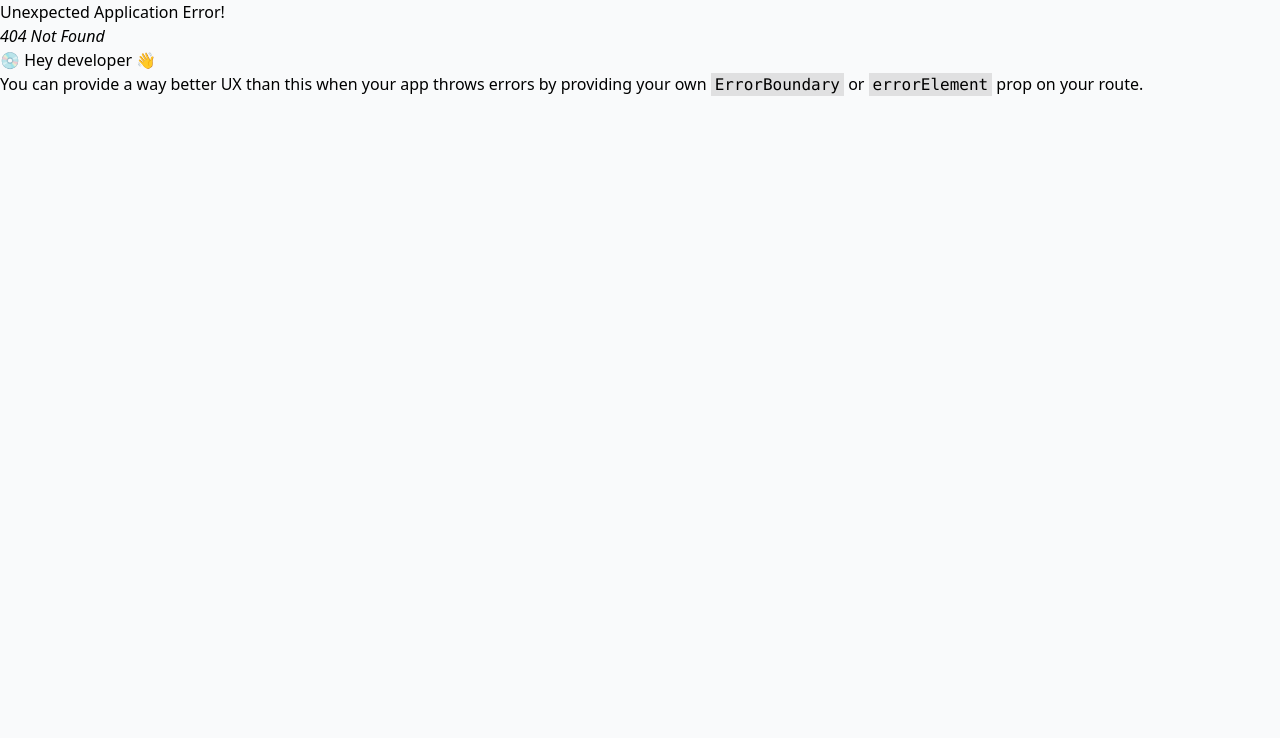
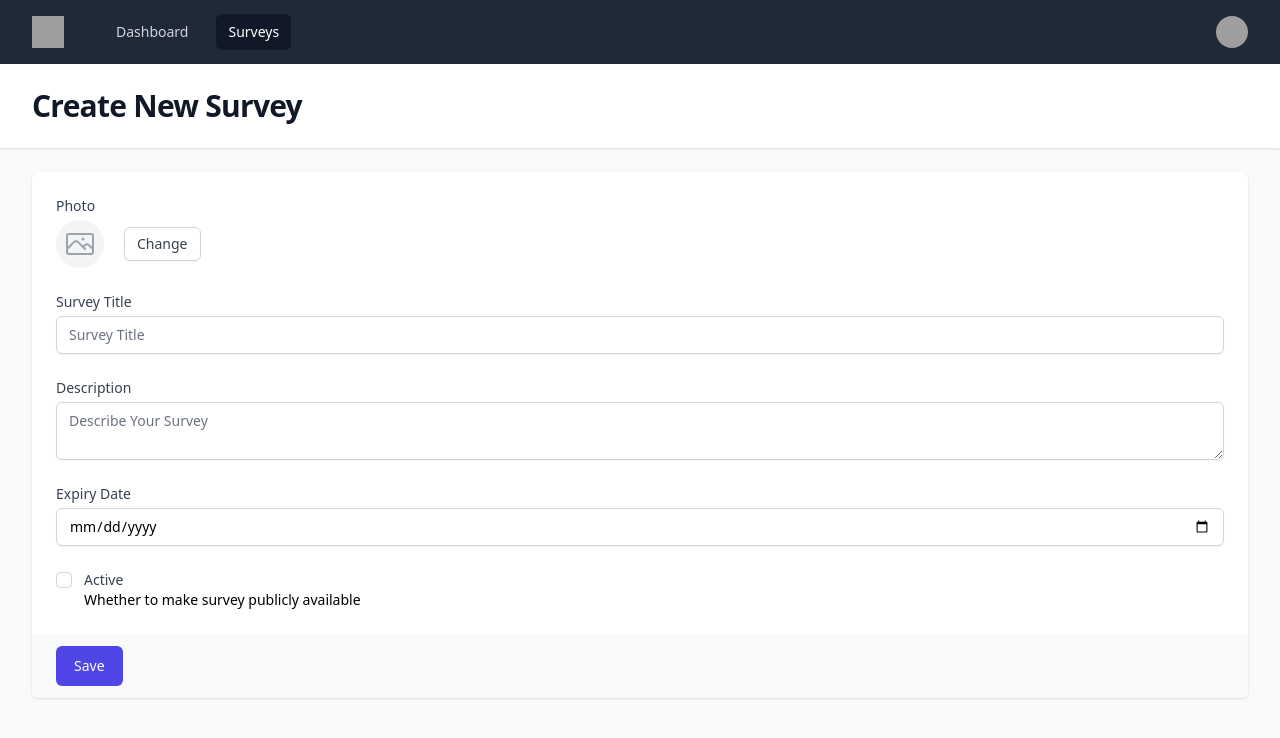
Before and after one commit to mcjovial/aggregator, a React (Vite) app in the folder frontend/: page /surveys/create in a window 1280 px wide. Before the commit this address had no page. Shown: the top 738 px of the page. Built offline with nearby package versions, Linux system fonts and the light colour scheme; grey boxes are pictures that could not be loaded.

Commit message:
added create survey form

```diff
--- a/frontend/package.json
+++ b/frontend/package.json
@@ -12,6 +12,7 @@
     "@headlessui/react": "^1.7.12",
     "@heroicons/react": "^2.0.16",
     "@tailwindcss/forms": "^0.5.3",
+    "axios": "^1.3.4",
     "react": "^18.2.0",
     "react-dom": "^18.2.0",
     "react-icons": "^4.7.1",
--- a/frontend/src/components/PageComponent.tsx
+++ b/frontend/src/components/PageComponent.tsx
@@ -2,7 +2,7 @@
 
 interface IPageComponent {
   title: string;
-  buttons?: string;
+  buttons?: any;
   children: any
 }
 
--- a/frontend/src/router.tsx
+++ b/frontend/src/router.tsx
@@ -5,6 +5,7 @@
 import Login from "./views/Login";
 import Signup from "./views/Signup";
 import Surveys from "./views/Surveys";
+import SurveyView from "./views/SurveyView";
 
 const router = createBrowserRouter([
   {
@@ -22,6 +23,10 @@
       {
         path: '/surveys',
         element: <Surveys />
+      },
+      {
+        path: '/surveys/create',
+        element: <SurveyView />
       },
     ]
   },
--- /dev/null
+++ b/frontend/src/views/SurveyView.tsx
@@ -0,0 +1,136 @@
+import { PhotoIcon } from '@heroicons/react/24/outline';
+import { useState } from 'react';
+import TButton from '../components/core/TButton';
+import PageComponent from '../components/PageComponent'
+
+interface ISurvey {
+  title: string;
+  slug: string;
+  status: boolean;
+  description: string;
+  image?: string | null;
+  image_url?: string | null;
+  expire_date: string;
+  questions: string[]
+}
+
+const SurveyView = () => {
+  const [survey, setSurvey] = useState<ISurvey>({
+    title: "",
+    slug: "",
+    status: false,
+    description: "",
+    image: null,
+    image_url: null,
+    expire_date: "",
+    questions: []
+  })
+
+  const onSubmit = (e: { preventDefault: () => void; }) => {
+    e.preventDefault()
+    console.log(survey);
+  }
+  const onImageChoose = () => {
+
+  }
+
+  return (
+    <PageComponent title='Create New Survey'>
+      <form onSubmit={onSubmit}>
+        <div className='shadow sm:overflow-hidden sm:rounded-md'>
+          <div className='space-y-6 bg-white px-4 py-5 sm:p-6'>
+            <div>
+              <label className='block text-sm font-medium text-gray-700'>
+                Photo
+              </label>
+              <div className='mt-1 flex items-center'>
+                {survey.image_url && (
+                  <img src={survey.image_url} alt="" className='w-32 h-32 object-cover' />
+                )}
+                {!survey.image_url && (
+                  <span className='flex justify-center items-center text-gray-400 h-12 w-12 overflow-hidden rounded-full bg-gray-100'>
+                    <PhotoIcon className='w-8 h-8'/>
+                  </span>
+                )}
+                <button
+                  type='button'
+                  className='relative ml-5 rounded-md border border-gray-300 bg-white py-2 px-3 text-sm font-medium leading-4 text-gray-700 shadow-sm hover:bg-gray-50 focus:outline-none focus:ring-2 focus:ring-indigo-500 focus:ring-offset-2'
+                >
+                  <input
+                    type="file"
+                    className='absolute left-0 top-0 right-0 bottom-0 opacity-0'
+                    onChange={onImageChoose}
+                  />
+                  Change
+                </button>
+              </div>
+            </div>
+            <div className='col-span-6 sm:col-span-3'>
+              <label className='block text-sm font-medium text-gray-700'>
+                Survey Title
+              </label>
+              <input
+                type="text"
+                name='title'
+                value={survey.title}
+                placeholder='Survey Title'
+                onChange={(e)=> setSurvey({...survey, title: e.target.value})}
+                className='mt-1 block w-full rounded-md border-gray-300 shadow-sm focus:border-indigo-500 focus:ring-indigo-500 sm:text-sm'
+              />
+            </div>
+            <div className='col-span-6 sm:col-span-3'>
+              <label className='block text-sm font-medium text-gray-700'>
+                Description
+              </label>
+              <textarea
+                name='description'
+                value={survey.description}
+                placeholder='Describe Your Survey'
+                onChange={(e)=> setSurvey({...survey, description: e.target.value})}
+                className='mt-1 block w-full rounded-md border-gray-300 shadow-sm focus:border-indigo-500 focus:ring-indigo-500 sm:text-sm'
+              />
+            </div>
+            <div className='col-span-6 sm:col-span-3'>
+              <label className='block text-sm font-medium text-gray-700'>
+                Expiry Date
+              </label>
+              <input
+                type="date"
+                name='expire_date'
+                value={survey.expire_date}
+                onChange={(e)=> setSurvey({...survey, expire_date: e.target.value})}
+                className='mt-1 block w-full rounded-md border-gray-300 shadow-sm focus:border-indigo-500 focus:ring-indigo-500 sm:text-sm'
+              />
+            </div>
+            <div className='flex items-start'>
+              <div className='flex h-5 items-center'>
+                <input
+                  type="checkbox"
+                  name='status'
+                  checked={survey.status}
+                  onChange={(e)=> setSurvey({...survey, status: e.target.value})}
+                  className='h-4 w-4 rounded border-gray-300 text-indigo-600 focus:ring-indigo-500'
+                />
+              </div>
+              <div className='ml-3 text-sm'>
+                <label className='font-medium text-gray-700'>
+                  Active
+                </label>
+                <p className='tex-gray-500'>
+                  Whether to make survey publicly available
+                </p>
+              </div>
+            </div>
+          </div>
+          <div className='bg-gray-50 px-4 py-3 text-right sm:px-6'>
+            <TButton>
+              Save
+            </TButton>
+          </div>
+        </div>
+      </form>
+    </PageComponent>
+  )
+}
+
+export default SurveyView
--- a/frontend/src/views/Surveys.tsx
+++ b/frontend/src/views/Surveys.tsx
@@ -1,4 +1,6 @@
+import { PlusCircleIcon } from '@heroicons/react/24/outline'
 import React from 'react'
+import TButton from '../components/core/TButton'
 import PageComponent from '../components/PageComponent'
 import SurveyListItem from '../components/SurveyListItem'
 import { useStateContext } from '../contexts/ContextProvider'
@@ -10,7 +12,15 @@
   }
 
   return (
-    <PageComponent title="Surveys" >
+    <PageComponent
+      title="Surveys"
+      buttons={(
+        <TButton color='green' to='/surveys/create'>
+          <PlusCircleIcon className='h-6 w-6 mr-2' />
+          Create new
+        </TButton>
+      )}
+    >
       <div className='grid grid-cols-1 gap-5 sm:grid-cols-2 md:grid-cols-3'>
         {surveys.map((survey, i) => (
           <SurveyListItem key={i} survey={survey} onDeleteClick={onDeleteClick} />
```
Also changed, not shown: 1 other file (tests, documents, lock files or other folders).
